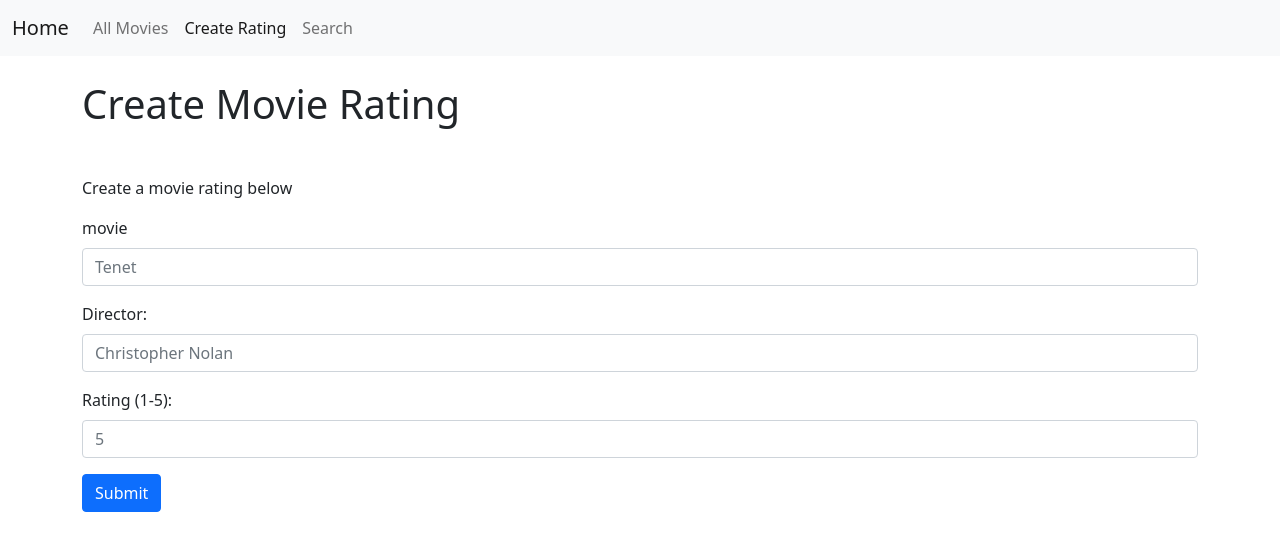
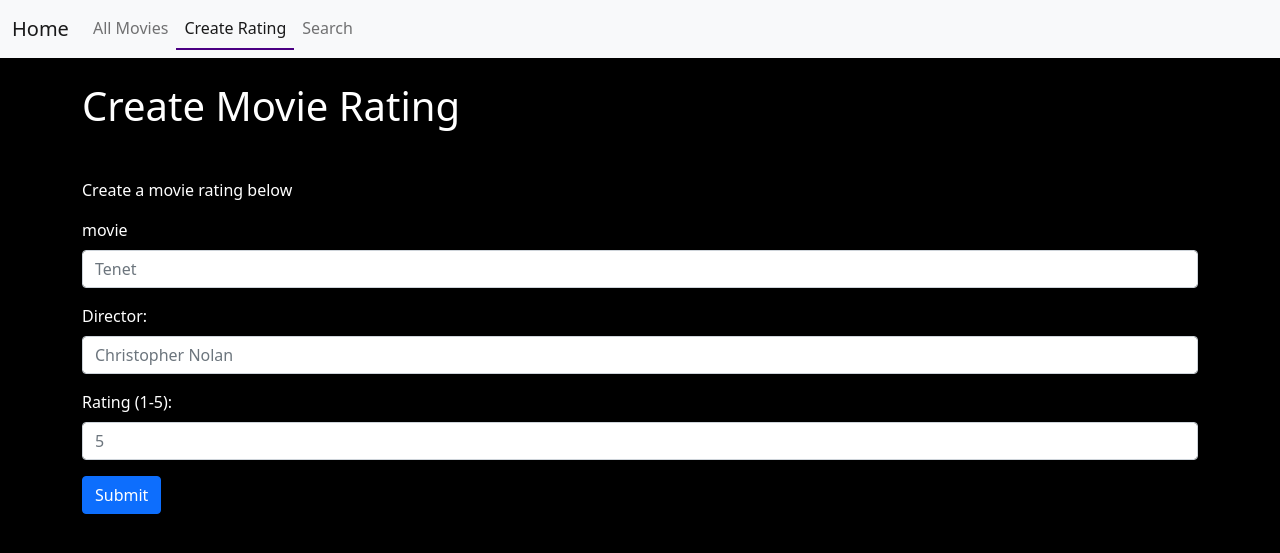
Before and after one commit to weiraven/itsc-3155-module-9-assignment, a Flask app: page /movies/new in a window 1280 px wide. Shown: the top 553 px of the page. Run offline with Flask 2, Linux system fonts and the light colour scheme.

Commit message:
added purple underline to active link in navbar and dark mode text and bg color scheme

```diff
--- a/templates/_layout.html
+++ b/templates/_layout.html
@@ -9,7 +9,16 @@
   <title>{% block title %}{% endblock %}</title>
 </head>
 <body>
-  <nav class="navbar navbar-expand-lg navbar-light bg-light">
+  <style>
+    body {
+        background-color: black;
+        color: white;
+    }
+    .nav-underline .nav-link.active {
+            border-bottom: 2px solid indigo;
+        }
+  </style>
+  <nav class="navbar nav-underline navbar-expand-lg navbar-light bg-light">
     <div class="container-fluid">
       <a class="navbar-brand" href="/">Home</a>
       <button class="navbar-toggler" type="button" data-bs-toggle="collapse" data-bs-target="#navbarSupportedContent" aria-controls="navbarSupportedContent" aria-expanded="false" aria-label="Toggle navigation">
```
